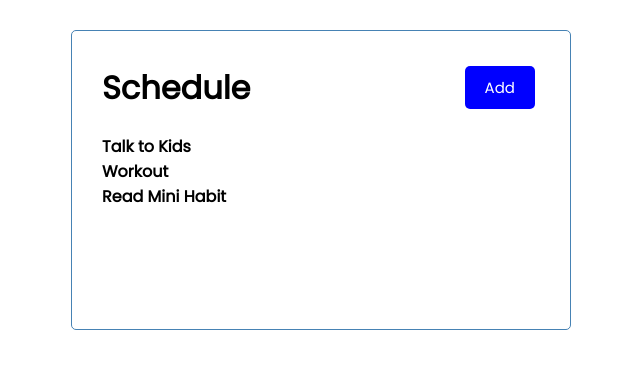
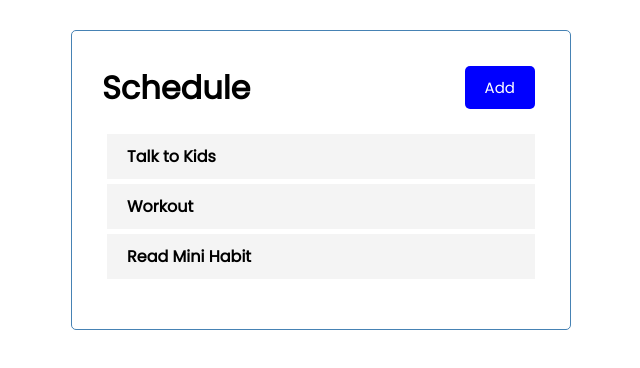
Before and after one commit to tenesami/Schedule-Appointment-, a React (Create React App) app: page / in a window 1280 px wide. Shown: the top 368 px of the page, without its empty margins (319-959 px from the left). Built offline with nearby package versions, Linux system fonts and the light colour scheme.

Commit message:
import schedule component and pass it as object

```diff
--- a/src/Components/Schedules.js
+++ b/src/Components/Schedules.js
@@ -1,10 +1,10 @@
-import React from 'react'
+import Schedule from './Schedule'
 
 const Schedules = ({tasks}) => {
     return (
         <>
         {tasks.map((task) => (
-            <h4 key={task.id}> {task.text}</h4>
+            <Schedule key={task.id} task={task} />
         )
         )}
         </>
```
